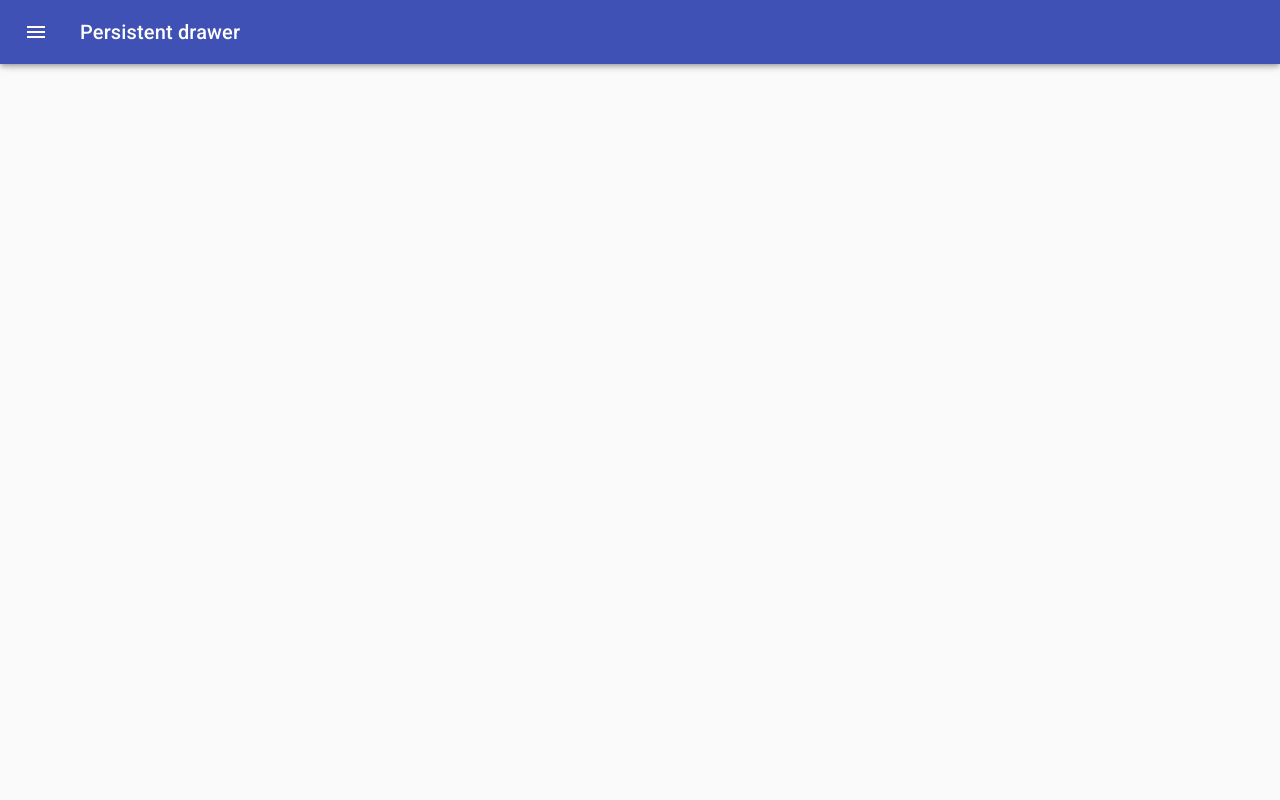
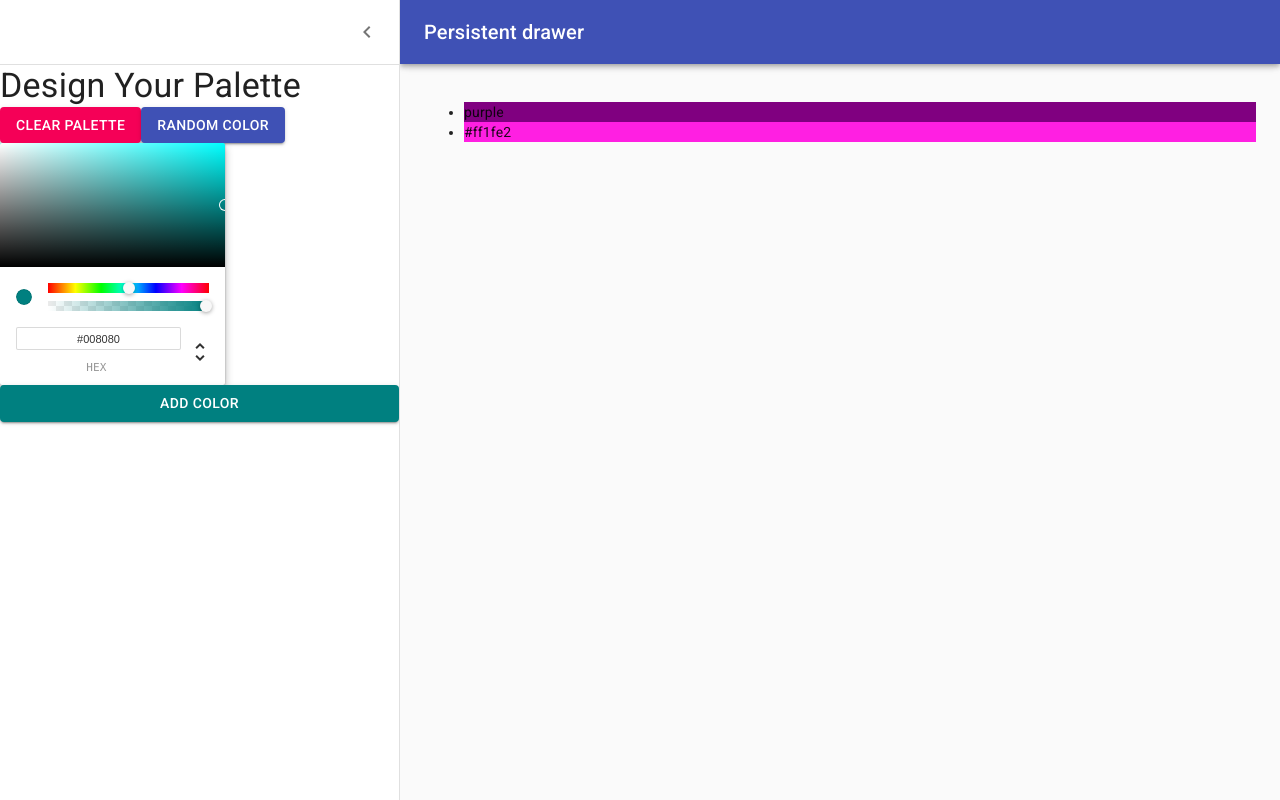
Before and after one commit to WilliamSole/React-Color-Palette, a React (Create React App) app: page /palette/new in a window 1280 px wide. Built offline with nearby package versions, Linux system fonts and the light colour scheme.

Commit message:
add color picker and buttons and connect them

```diff
--- a/src/NewPaletteForm.js
+++ b/src/NewPaletteForm.js
@@ -10,6 +10,9 @@
 import IconButton from '@material-ui/core/IconButton';
 import MenuIcon from '@material-ui/icons/Menu';
 import ChevronLeftIcon from '@material-ui/icons/ChevronLeft';
+import Button from '@material-ui/core/Button';
+
+import { ChromePicker } from 'react-color';
 
 const drawerWidth = 400;
 
@@ -71,21 +74,39 @@
 });
 
 class NewPaletteForm extends Component {
-    state = {
-        open: false,
-    };
+    constructor(props) {
+        super(props);
+        this.state = {
+            open: true,
+            currentColor: 'teal',
+            colors: [ 'purple', '#ff1fe2' ]
+        }
 
-    handleDrawerOpen = () => {
+        this.handleDrawerClose = this.handleDrawerClose.bind(this);
+        this.handleDrawerOpen = this.handleDrawerOpen.bind(this);
+        this.handleColorChange = this.handleColorChange.bind(this);
+        this.addNewColor = this.addNewColor.bind(this);
+    }
+
+    handleDrawerOpen() {
         this.setState({ open: true });
     };
 
-    handleDrawerClose = () => {
+    handleDrawerClose() {
         this.setState({ open: false });
     };
 
+    handleColorChange( newColor ) {
+        this.setState({ currentColor: newColor.hex });
+    }
+
+    addNewColor() {
+        this.setState({ colors: [...this.state.colors, this.state.currentColor] })
+    }
+
     render() {
         const { classes } = this.props;
-        const { open } = this.state;
+        const { open, currentColor } = this.state;
 
         return (
             <div className={classes.root}>
@@ -125,6 +146,25 @@
                         </IconButton>
                     </div>
                     <Divider />
+                    <Typography variant="h4">
+                        Design Your Palette
+                    </Typography>
+                    <div>
+                        <Button variant='contained' color='secondary'>Clear Palette</Button>
+                        <Button variant='contained' color='primary'>Random Color</Button>
+                    </div>
+                    <ChromePicker
+                        color={currentColor}
+                        onChangeComplete={ this.handleColorChange }
+                    />
+                    <Button
+                        variant='contained'
+                        color='primary'
+                        style={{ backgroundColor: currentColor }}
+                        onClick={this.addNewColor}
+                    >
+                        Add Color
+                    </Button>
                 </Drawer>
                 <main
                     className={classNames(classes.content, {
@@ -132,6 +172,11 @@
                     })}
                 >
                     <div className={classes.drawerHeader} />
+                    <ul>
+                    {this.state.colors.map(color => (
+                        <li style={{ backgroundColor: color }}>{color}</li>
+                    ))}
+                    </ul>
                 </main>
             </div>
         );
```
